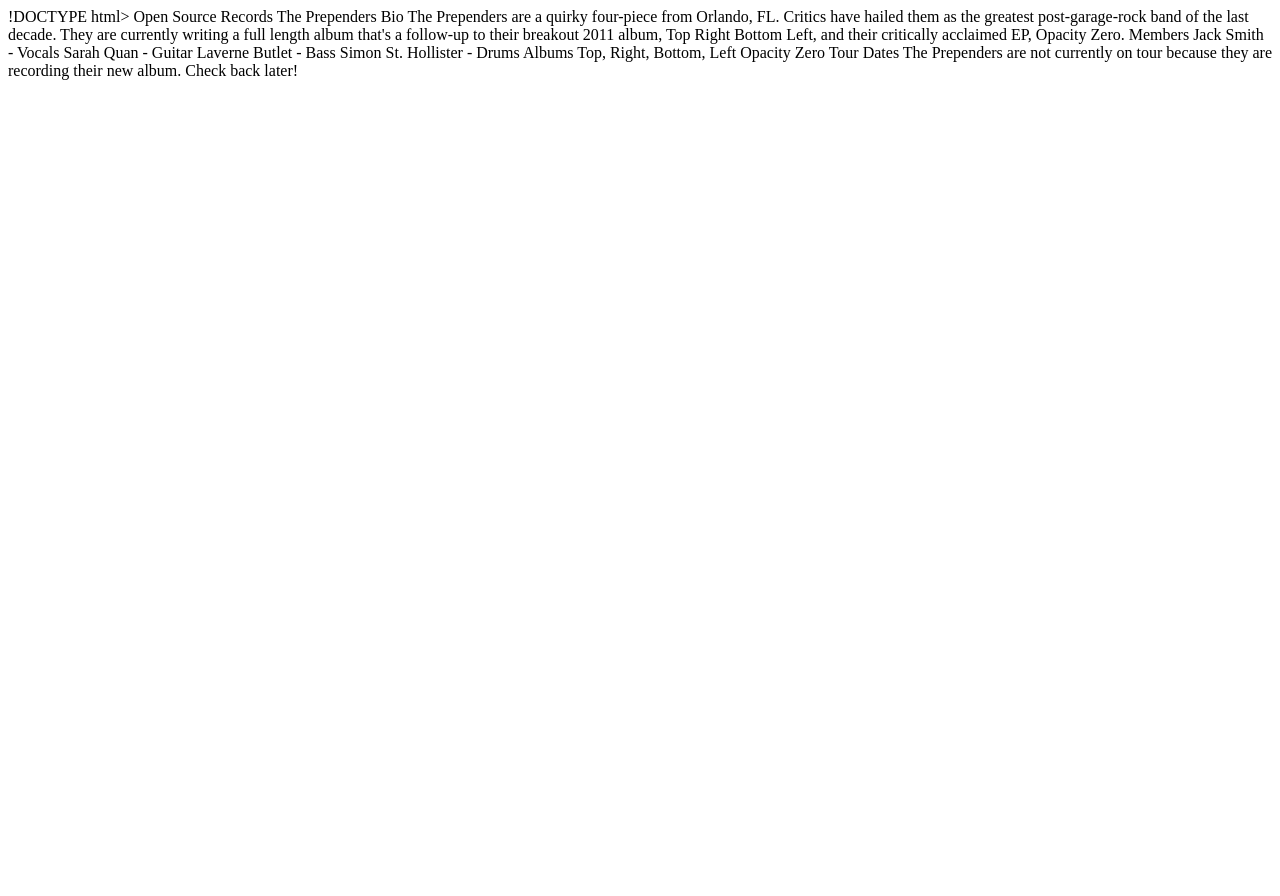
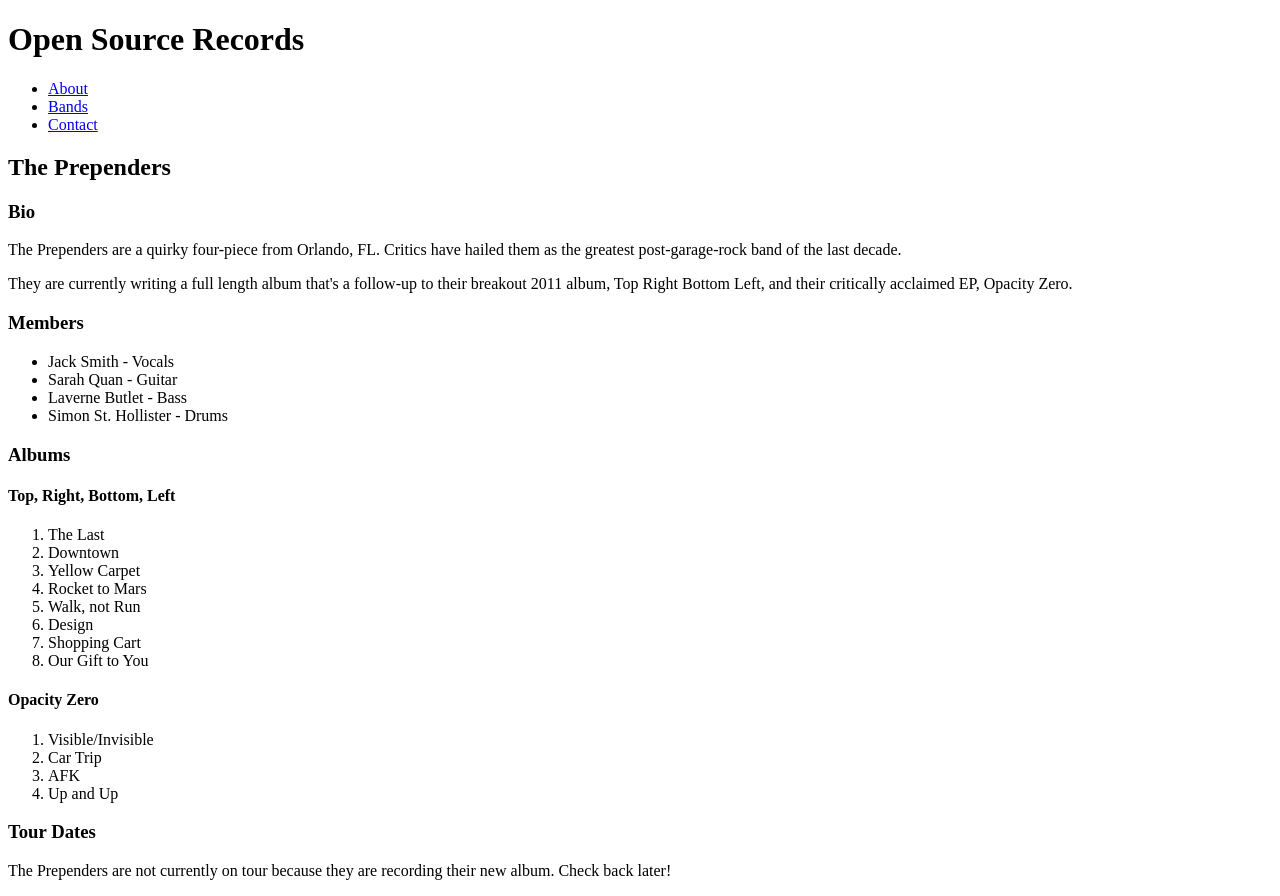
Before and after one commit to SnehaDua/BasicWebsite, a plain HTML site: page html_1.html in a window 1280 px wide. Before the commit the page ends 800 px from the top, so only its background shows below. Drawn offline with Linux system fonts and the light colour scheme.

Commit message:
html basics

```diff
--- a/html_1.html
+++ b/html_1.html
@@ -1,38 +1,62 @@
-!DOCTYPE html>
+<!DOCTYPE html>
 <html>
   <head>
+    <style type="text/css">
+
+    </style>
   </head>
   <body>
-    Open Source Records
+    <h1>Open Source Records</h1>
 
-    The Prependers
+    <ul>
+      <li><a href="about.html">About</a></li>
+      <li><a href="bands.html">Bands</a></li>
+      <li><a href="contact.html">Contact</a></li>
+    </ul>
 
-    Bio
+    <h2>The Prependers</h2>
 
-    The Prependers are a quirky four-piece from Orlando, FL.
-    Critics have hailed them as the greatest post-garage-rock
-    band of the last decade.
+    <h3>Bio</h3>
 
-    They are currently writing a full length album that's a
-    follow-up to their breakout 2011 album, Top Right Bottom Left,
-    and their critically acclaimed EP, Opacity Zero.
+    <p>The Prependers are a quirky four-piece from Orlando, FL. Critics have hailed them as the greatest post-garage-rock band of the last decade.</p>
 
-    Members
+    <p>They are currently writing a full length album that's a follow-up to their breakout 2011 album, Top Right Bottom Left, and their critically acclaimed EP, Opacity Zero.</p>
 
-    Jack Smith - Vocals
-    Sarah Quan - Guitar
-    Laverne Butlet - Bass
-    Simon St. Hollister - Drums
+    <h3>Members</h3>
 
-    Albums
+    <ul>
+      <li>Jack Smith - Vocals</li>
+      <li>Sarah Quan - Guitar</li>
+      <li>Laverne Butlet - Bass</li>
+      <li>Simon St. Hollister - Drums</li>
+    </ul>
 
-    Top, Right, Bottom, Left
+    <h3>Albums</h3>
 
-    Opacity Zero
+    <h4>Top, Right, Bottom, Left</h4>
 
-    Tour Dates
+    <ol>
+      <li>The Last</li>
+      <li>Downtown</li>
+      <li>Yellow Carpet</li>
+      <li>Rocket to Mars</li>
+      <li>Walk, not Run</li>
+      <li>Design</li>
+      <li>Shopping Cart</li>
+      <li>Our Gift to You</li>
+    </ol>
 
-    The Prependers are not currently on tour because they
-    are recording their new album. Check back later!
+    <h4>Opacity Zero</h4>
+
+    <ol>
+      <li>Visible/Invisible</li>
+      <li>Car Trip</li>
+      <li>AFK</li>
+      <li>Up and Up</li>
+    </ol>
+
+    <h3>Tour Dates</h3>
+
+    <p>The Prependers are not currently on tour because they are recording their new album. Check back later!</p>
   </body>
 </html>
```
